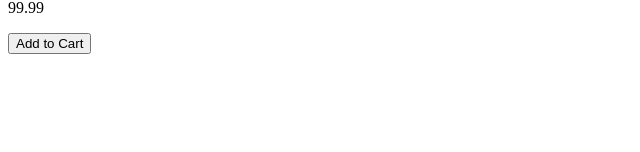
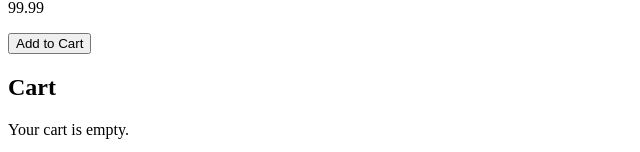
Before and after one commit to Espadv69/React-Simple-Store, a React (Vite) app: page / in a window 1280 px wide. Shown: the part 2583-2735 px from the top of the page, without its empty margins (0-640 px from the left). Before the commit the page ends 2645 px from the top, so only its background shows below. Built offline with nearby package versions, Linux system fonts and the light colour scheme.

Commit message:
Add Cart and useState import, add Cart shows

```diff
--- a/src/App.jsx
+++ b/src/App.jsx
@@ -1,10 +1,20 @@
+import { useState } from 'react'
+
 import ProductList from './components/ProductList'
+import Cart from './components/Cart'
 
 const App = () => {
+  const [cart, setCart] = useState([])
+
+  const addToCart = (product) => {
+    setCart([...cart, product])
+  }
+
   return (
     <div>
       <h1>Simple React Store</h1>
-      <ProductList />
+      <ProductList addToCart={addToCart} />
+      <Cart cart={cart} />
     </div>
   )
 }
```
